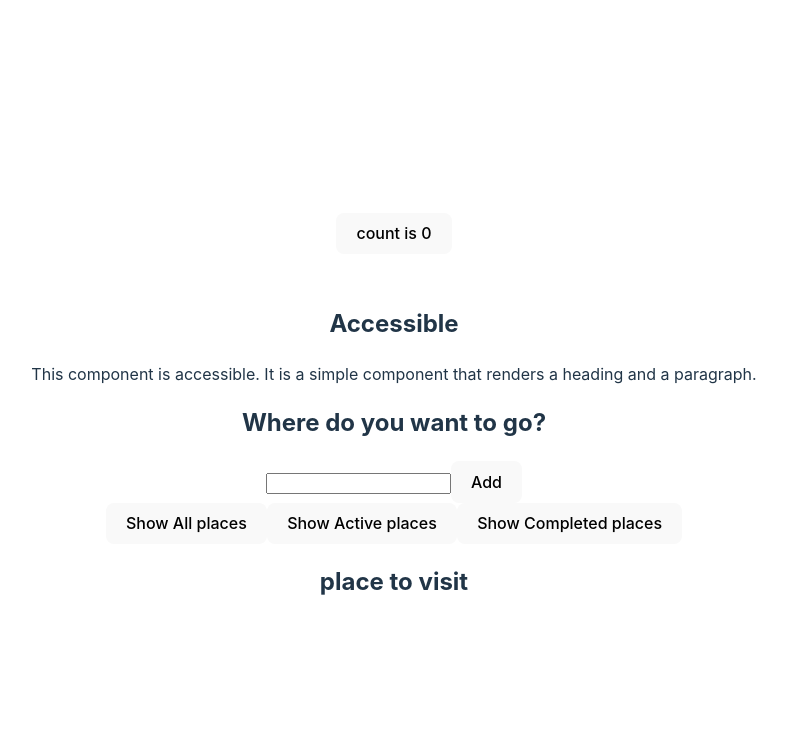
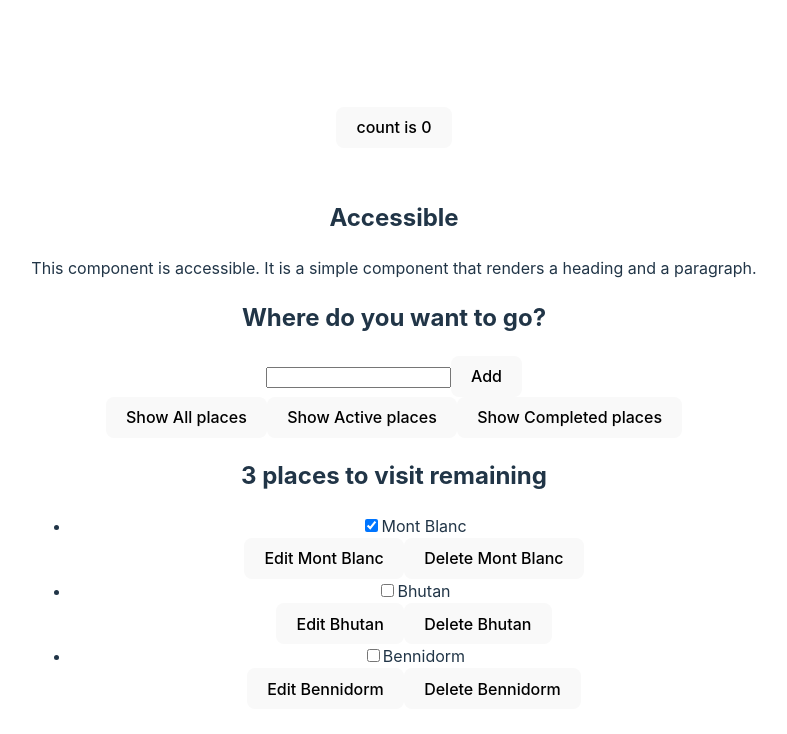
Before and after one commit to Jade-ux/accessibility-learning, a React (Vite) app in the folder places-to-go/: page / in a window 1280 px wide. Shown: the top 734 px of the page, without its empty margins (246-1033 px from the left). Built offline with nearby package versions, Linux system fonts and the light colour scheme.

Commit message:
adds initial data

```diff
--- a/places-to-go/src/App.tsx
+++ b/places-to-go/src/App.tsx
@@ -4,6 +4,12 @@ import "./App.css";
 
 function App() {
   const [count, setCount] = useState(0);
+
+  const DATA = [
+    { id: "place-0", name: "Mont Blanc", completed: true },
+    { id: "place-1", name: "Bhutan", completed: false },
+    { id: "place-2", name: "Bennidorm", completed: false },
+  ];
 
   return (
     <>
@@ -12,7 +18,7 @@ function App() {
           count is {count}
         </button>
       </div>
-      <Accessible />
+      <Accessible places={DATA} />
       {/* <NotAccessible /> */}
     </>
   );
--- a/places-to-go/src/components/Accessible.tsx
+++ b/places-to-go/src/components/Accessible.tsx
@@ -4,6 +4,7 @@ import { nanoid } from "nanoid";
 import { useEffect, useRef, useState } from "react";
 import Form from "./Form";
 import FilterButton from "./FilterButton";
+import PlacesToGo from "./PlacesToGo";
 
 function usePrevious(value) {
   const ref = useRef(null);
@@ -91,8 +92,8 @@ export function Accessible(props: AccessibleProps) {
     setPlaces([...places, newPlace]);
   }
 
-  // TODO: add in number of places left to visit
-  const headingText = `${placeList?.length > 1 ? "places" : "place"} to visit`;
+  const headingNoun = `${placeList?.length > 1 ? "places" : "place"} to visit`;
+  const headingText = `${placeList.length} ${headingNoun} remaining`;
 
   return (
     <div>
```
